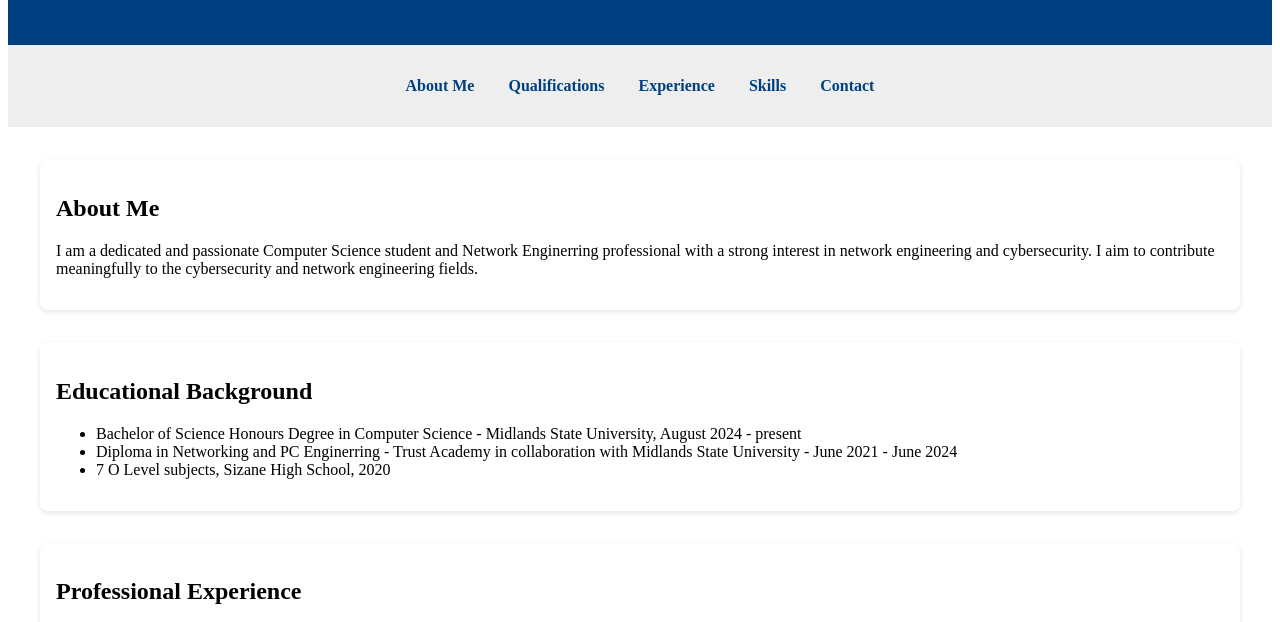
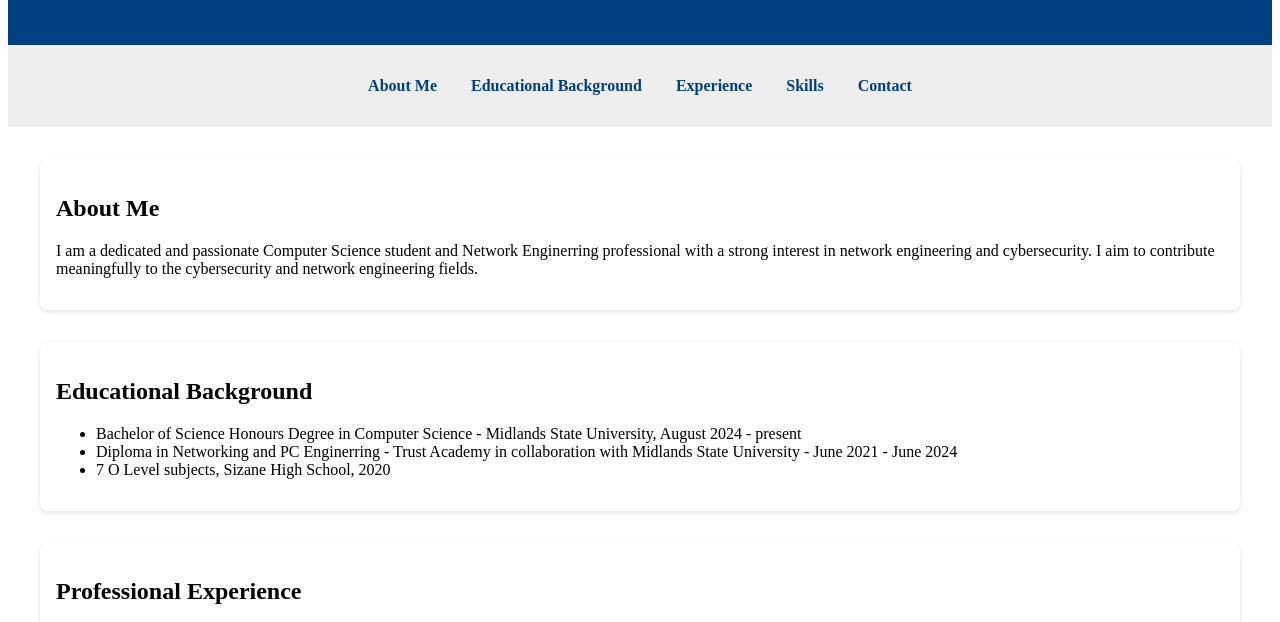
Before and after one commit to mthokoe/myportfolio, a plain HTML site: page index.html in a window 1280 px wide. Shown: the part 141-763 px from the top of the page. Drawn offline with Linux system fonts and the light colour scheme.

Commit message:
Fix HTML structure and correct typos

```diff
--- a/index.html
+++ b/index.html
@@ -16,7 +16,7 @@
   <nav>
     <ul>
       <li><a href="#about">About Me</a></li>
-      <li><a href="#educationl-background">Qualifications</a></li>
+      <li><a href="#educationl-background">Educational Background</a></li>
       <li><a href="#experience">Experience</a></li>
       <li><a href="#expertise">Skills</a></li>
       <li><a href="#contact">Contact</a></li>
```
